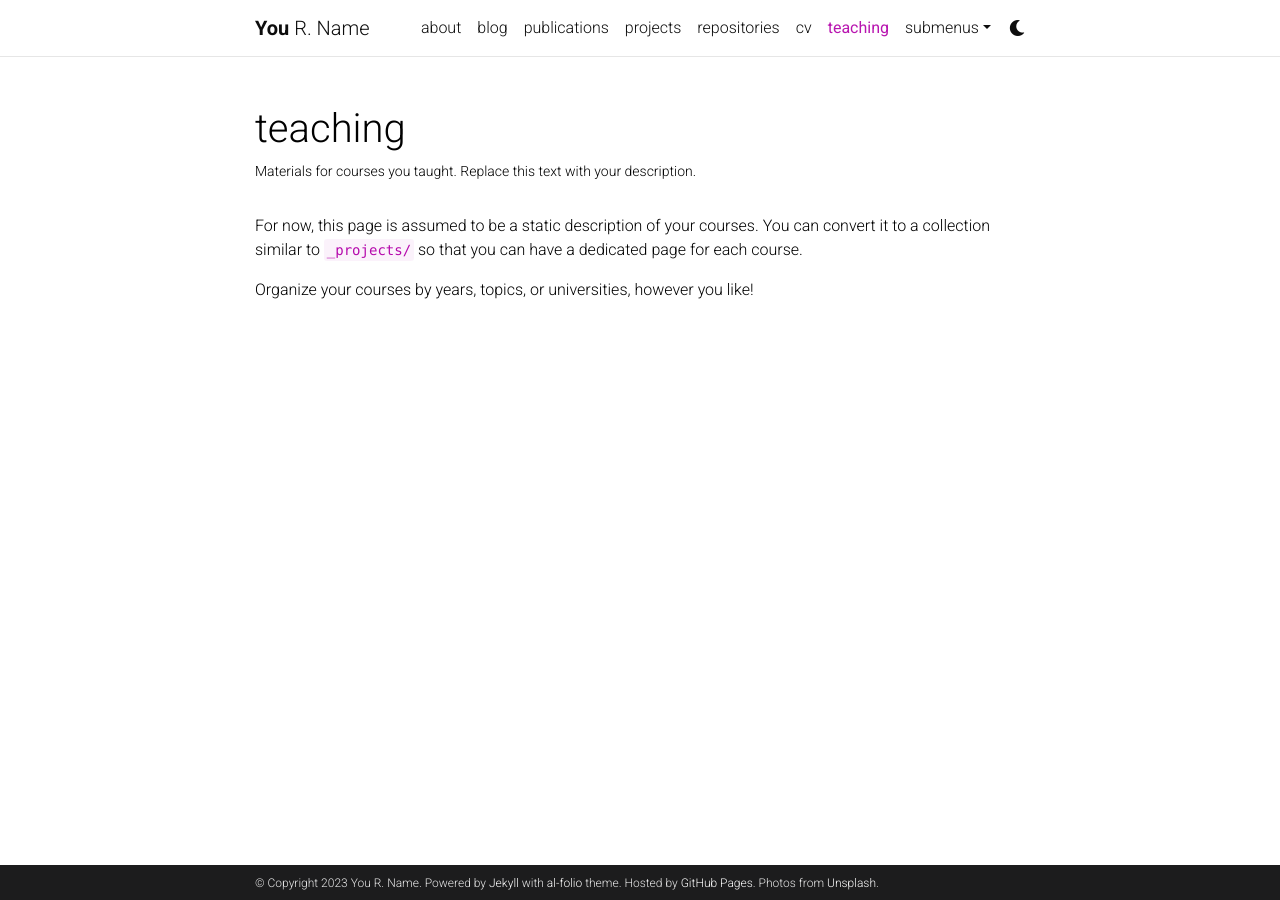
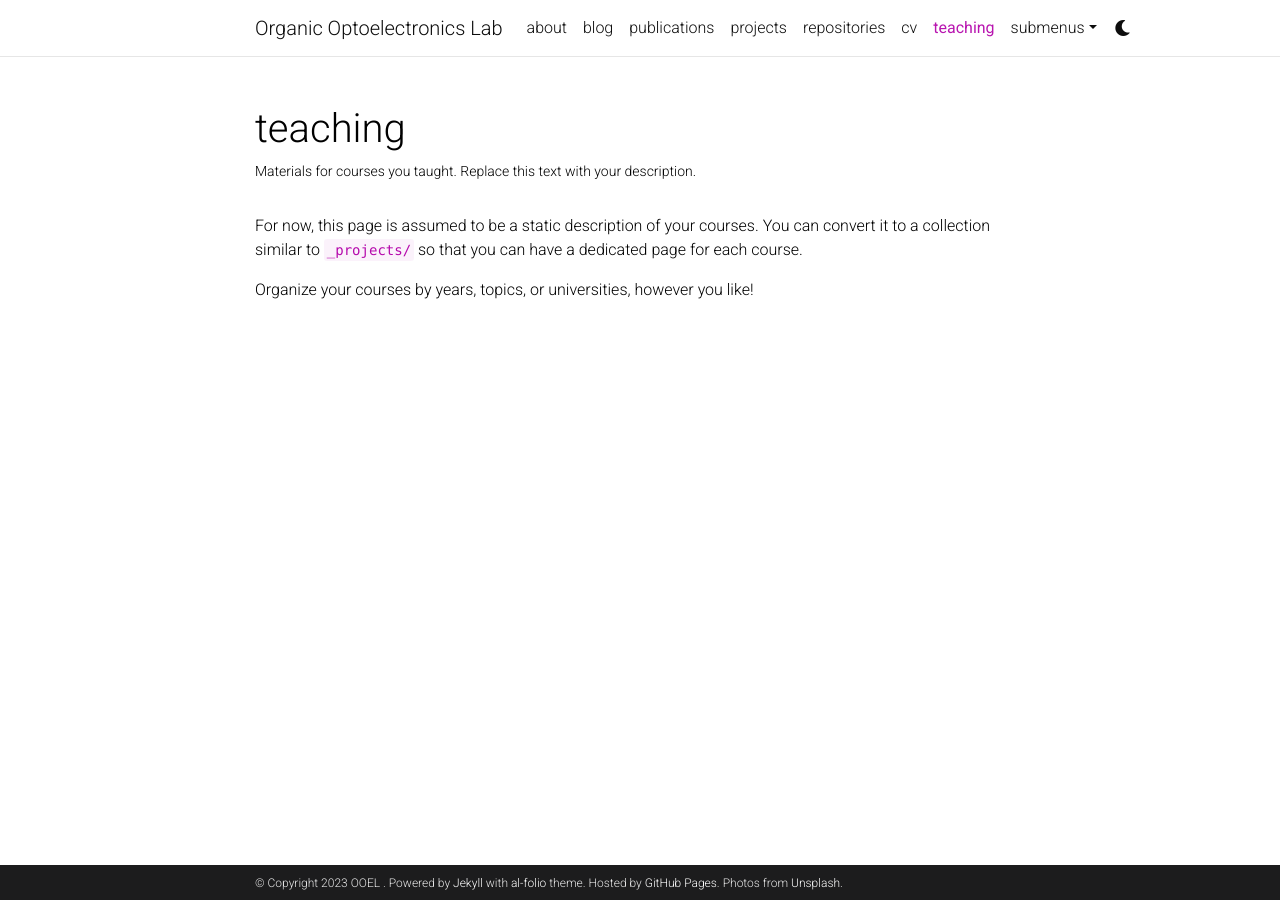
Before and after one commit to ooel/upgrade, a Jekyll site: the page built from _pages/teaching.md, in a window 1280 px wide. Built offline with Jekyll 4.4.1, drawn with Linux system fonts in a browser that asks for light colours; comment, search, counter and statistics services are not loaded; a style sheet for code colours, icons or effects is not loaded.

Commit message:
config trial

```diff
--- a/_config.yml
+++ b/_config.yml
@@ -2,10 +2,10 @@
 # Site settings
 # -----------------------------------------------------------------------------
 
-title: blank # the website title (if blank, full name will be used instead)
-first_name: You
-middle_name: R.
-last_name: Name
+title: Organic Optoelectronics Lab # the website title (if blank, full name will be used instead)
+first_name: OOEL
+middle_name:
+last_name:
 email: you@example.com
 description: > # the ">" symbol means to ignore newlines until "footer_text:"
   A simple, whitespace theme for academics. Based on [*folio](https://github.com/bogoli/-folio) design.
@@ -19,7 +19,7 @@
 icon: ⚛️  # the emoji used as the favicon (alternatively, provide image name in /assets/img/)
 
 url: https://ooel.github.io # the base hostname & protocol for your site
-baseurl: /upgrade # the subpath of your site, e.g. /blog/
+baseurl: /upgrade/ # the subpath of your site, e.g. /blog/
 last_updated: false # set to true if you want to display last updated in the footer
 impressum_path:  # set to path to include impressum link in the footer, use the same path as permalink in a page, helps to conform with EU GDPR
 
```
